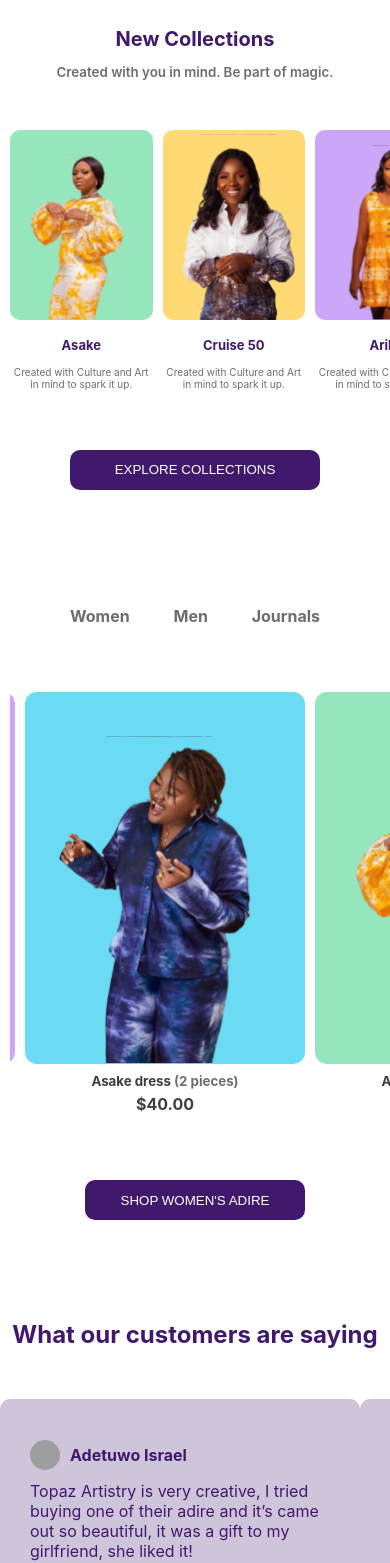
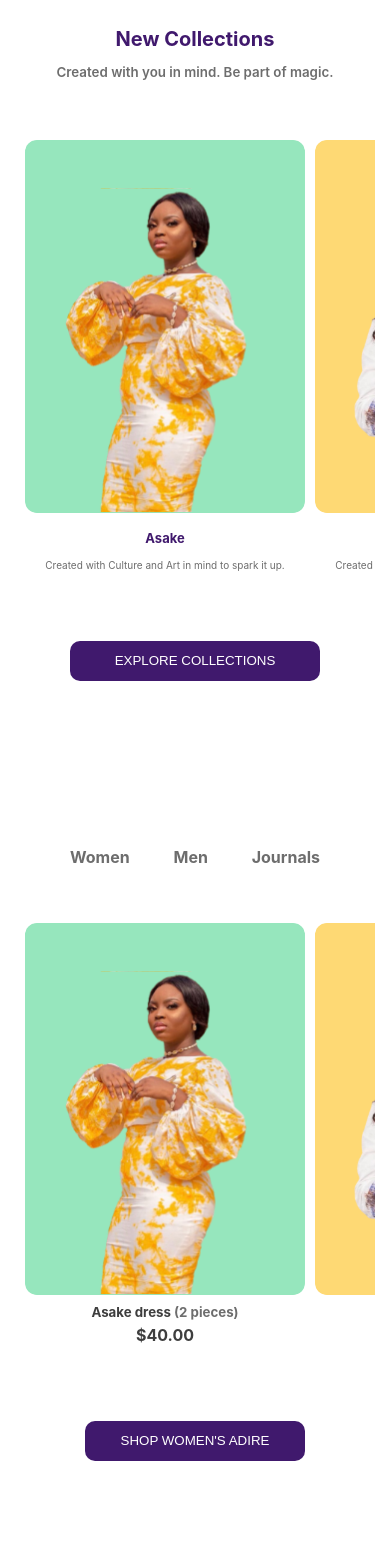
Before and after one commit to Blackie01/Topaz-Fashion-Website-UI, a React (Create React App) app: page / in a window 390 px wide. Shown: the part 900-2463 px from the top of the page. Built offline with nearby package versions, Linux system fonts and the light colour scheme; grey boxes are pictures that could not be loaded.

Commit message:
collections and categories responsive

```diff
--- a/src/components/categories.css
+++ b/src/components/categories.css
@@ -1,11 +1,13 @@
 .categories-container {
-    margin: 100px 0 0 0;
+  margin: 150px 0 0 0;
 }
 
 .categories-menu-section {
   display: flex;
   justify-content: center;
+  margin-bottom: -20px;
 }
+
 .categories-menu {
   display: flex;
   justify-content: space-between;
@@ -13,17 +15,25 @@
   padding-left: 0;
   font-size: 16px;
   font-weight: bold;
-    color: #6D6D6D;
+  color: #6d6d6d;
 }
 
-.each-category img{
+.container-each-category {
+  display: flex;
+  flex-wrap: wrap;
+  gap: 20px;
+  justify-content: center;
+  margin: 50px 0 80px 0;
+}
+
+.each-category img {
   width: 280px;
   height: max-content;
   border-radius: 10px;
 }
 
 .each-category-text {
-    color: #3E3E3E;
+  color: #3e3e3e;
   text-align: center;
 }
 
@@ -38,7 +48,7 @@
 }
 
 .little-detail {
-    color: #6D6D6D;
+  color: #6d6d6d;
 }
 
 .shop-button-section {
@@ -51,6 +61,21 @@
   height: 40px;
   border: none;
   border-radius: 10px;
-    background-color: #40196D;
+  background-color: #40196d;
   color: #fff;
 }
+
+/* Responsiveness */
+
+@media screen and (max-width: 768px) {
+
+  .container-each-category {
+    gap: 10px;
+    margin: 50px 15px 50px 15px;
+    flex-wrap: unset;
+    overflow-x: scroll;
+    padding: 10px;
+    justify-content: flex-start;
+  }
+
+}
--- a/src/components/categories.js
+++ b/src/components/categories.js
@@ -36,7 +36,7 @@ function Categories() {
 
             </section> */}
 
-      <section className="container-each-collection">
+      <section className="container-each-category">
         {/* {collectionImage.map((collectionImg, i) => (
           <div className="each-collection">
             <img key={i} src={collectionImg.urls.regular} />
--- a/src/components/collections.css
+++ b/src/components/collections.css
@@ -2,22 +2,23 @@
   margin-top: 150px;
 }
 
-.collections-area h2, p{
+.collections-area h2,
+p {
   text-align: center;
 }
 
 .collections-area h2 {
-    color: #40196D;
+  color: #40196d;
   font-size: 28px;
   margin-bottom: 0;
 }
 
 .collections-subtext {
   font-weight: 600;
-    color: #6D6D6D;
+  color: #6d6d6d;
 }
 
-.each-collection img{
+.each-collection img {
   width: 280px;
   height: max-content;
   border-radius: 10px;
@@ -28,14 +29,14 @@
 }
 
 .each-collection-text p {
-    color: #6D6D6D;
+  color: #6d6d6d;
 }
 
 .each-collection-text h3 {
-    color: #40196D;
+  color: #40196d;
 }
 
-.container-each-collection{
+.container-each-collection {
   display: flex;
   flex-wrap: wrap;
   gap: 20px;
@@ -53,31 +54,24 @@
   height: 40px;
   border: none;
   border-radius: 10px;
-    background-color: #40196D;
+  background-color: #40196d;
   color: #fff;
 }
-
 
 /* Responsiveness */
 
 @media screen and (max-width: 768px) {
   .collections-area {
-        margin-top: 300px
+    margin-top: 300px;
   }
 
-    .container-each-collection{
-        gap: unset;
-        /* justify-content: space-around; */
+  .container-each-collection {
     gap: 10px;
-        margin: 50px 0px 50px 10px;
+    margin: 50px 15px 50px 15px;
     flex-wrap: unset;
-        width: 600px;
-        /* overflow-x: unset; */
     overflow-x: scroll;
-    }
-
-    .container-each-collection :nth-last-child(4) {
-        /* display: none; */
+    padding: 10px;
+    justify-content: flex-start;
   }
 
   .collections-area h2 {
@@ -86,14 +80,6 @@
 
   .collections-area p {
     font-size: smaller;
-    }
-
-    .each-collection {
-        width: 350px;
-    }
-
-    .each-collection img{
-        width: 100%;
   }
 
   .each-collection h3 {
```
Lines whose indentation alone changed are shown as unchanged.
